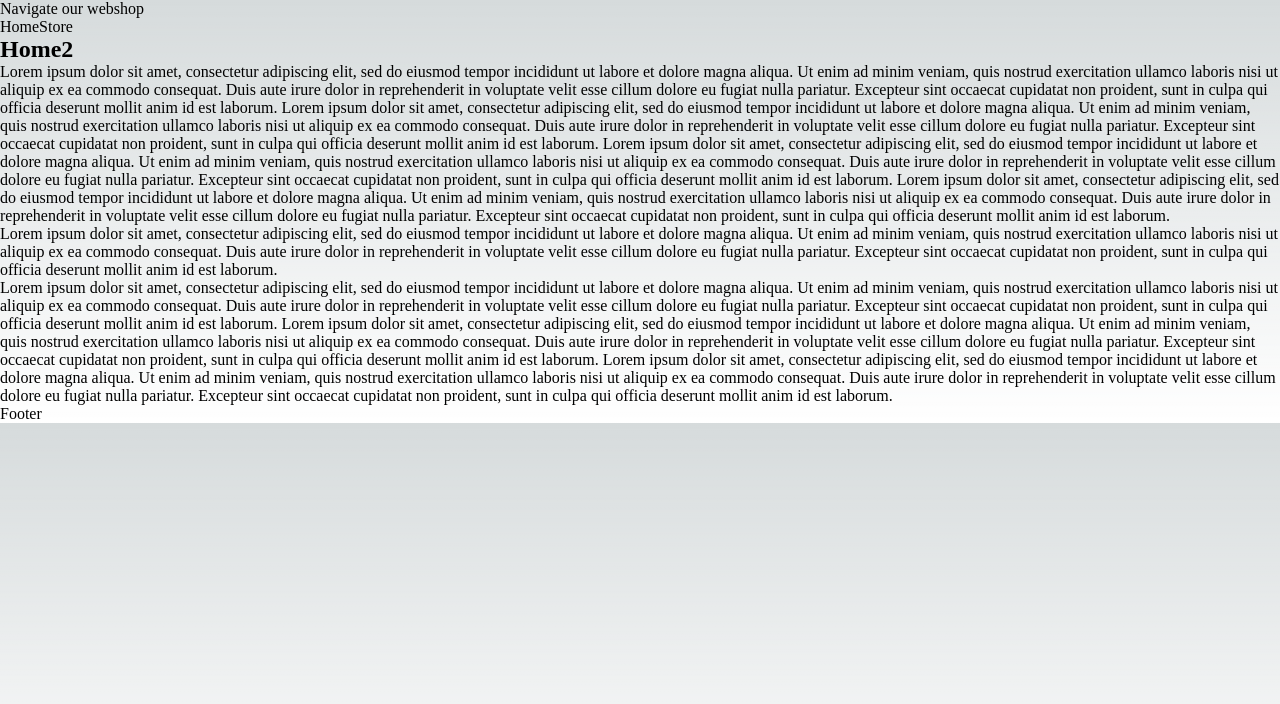
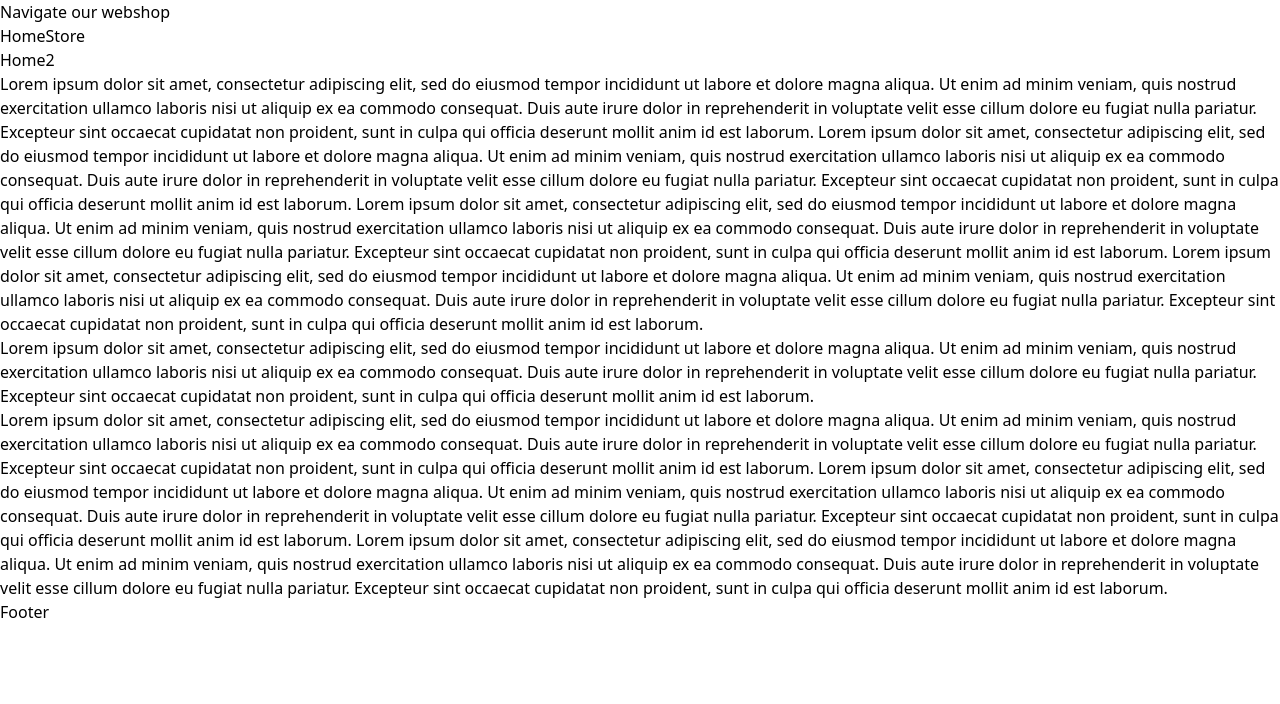
Before and after one commit to ankur1812/plnts-webshop, a Next.js app: page / in a window 1280 px wide. Shown: the top 704 px of the page. Built offline with nearby package versions, Linux system fonts and the light colour scheme.

Commit message:
add tailwind css

```diff
--- a/package.json
+++ b/package.json
@@ -13,5 +13,10 @@
     "next": "13.1.1",
     "react": "18.2.0",
     "react-dom": "18.2.0"
+  },
+  "devDependencies": {
+    "autoprefixer": "^10.4.13",
+    "postcss": "^8.4.20",
+    "tailwindcss": "^3.2.4"
   }
 }
--- a/pages/webshop/[id].js
+++ b/pages/webshop/[id].js
@@ -1,25 +1,70 @@
 import {useRouter} from 'next/router'
+import React, { useState } from 'react';
+
 
 export default function Car ( {product} ) {
     const router = useRouter();
     const { id } = router.query;
-    debugger;
+
+    const [count, setCount] = useState(0);
+
+    // debugger;
+
+    // let basket = localStorage.getItem('basket') || [];
+    // let basket = localStorage.getItem('basket') || [];
+    // addedToCart = isAdded(basket, product.id)
+
+    const isAdded = (cart = [], id) =>{
+        return cart.some( p => p.id == id);
+    }
+
+    const add = ()=>{
+        // alert('hello')
+        setCount(count+1);
+        debugger;
+        return 0;
+        let basket = localStorage.getItem('basket');
+        basket = !!basket? JSON.parse(basket) : [];
+        if (!isAdded(basket, product.id)){
+            basket.push(product)
+            localStorage.getItem('basket', JSON.stringify(basket))
+            console.log('Added to basket')
+        }
+        else console.log('Already Added')
+    }
 
     return <div>
-        <h2> {product.title} </h2>
-        <div className="product details">
+        <div className='text-4xl'> {product.title} {count}</div>
+        <div className="product-details m-10 flex">
             {/* {JSON.stringify(product)} */}
-            <div className="product-card">
-                <img height="80" className="product-img-full" src={product.image}/>
-                <div className="product-title">{product.title}</div>
-                <div className="product-price">{product.price}</div>
-                <div className="product-price">{product.description}</div>
+            <img className="product-img-full float-left" src={product.image}/>
+            <div className="product-info w-1/2 m-l-10">
+                <div className="product-category uppercase">{product.category}</div>
+                <span className="product-title text-2xl">{product.title}</span>
+                <div className="product-price text-2xl"> € {product.price}</div>
+                <div className="product-descr m-t-2">{product.description}</div>
             </div>
-
+            {/* <button onClick={()=>{alert('add')}}> Add to Basket</button> */}
+            <button onClick={ () => {add(); }}> Add to Basket</button>
         </div>
     </div>
 
 }
+
+const sample_product  =   {
+    "id": 1,
+    "title": "Fjallraven - Foldsack No. 1 Backpack, Fits 15 Laptops",
+    "price": 109.95,
+    "description": "Your perfect pack for everyday use and walks in the forest. Stash your laptop (up to 15 inches) in the padded sleeve, your everyday",
+    "category": "men's clothing",
+    "image": "https://fakestoreapi.com/img/81fPKd-2AYL._AC_SL1500_.jpg",
+    "rating": {
+      "rate": 3.9,
+      "count": 120
+    }
+  }
+
+
 
 export async function getServerSideProps22(context) {
     return {
--- a/pages/webshop/index.js
+++ b/pages/webshop/index.js
@@ -1,15 +1,21 @@
 import Link from 'next/link'
 export default function CarsList( {photos} ) {
-    debugger;
+    // debugger;
     return <div>
-        <h1>PLNTS Webshop</h1>
-        <div id="list">
+        <h1 className='text-4xl text-green-400'>PLNTS Webshop</h1>
+        <div id="list" className='flex flex-wrap'>
             {photos.map( p =>
-                <div key={p.id} className="product-card">
-                    <Link href={`/webshop/${p.id}`}><img height="48" className="product-img" src={p.image}/></Link>
-                    <div className="product-title">{p.title}</div>
-                    <div className="product-price">{p.price}</div>
-                    <div className="product-price">{p.description}</div>
+                <div key={p.id} className="product-card h-1/2 p-4 border border-black m-4 w-1/4" styles={{
+                    width: '100px'
+                }}>
+                    <Link href={`/webshop/${p.id}`}>
+                        <img className="product-img w-32" src={p.image}/>
+                        </Link>
+                    <div className='flex flex-col m-w-58'>
+                        <div className="product-title">{p.title}</div>
+                        <div className="product-price">{p.price}</div>
+                        {/* <div className="product-price">{p.description}</div> */}
+                    </div>
                 </div>
             )}
         </div>
--- /dev/null
+++ b/postcss.config.js
@@ -0,0 +1,6 @@
+module.exports = {
+  plugins: {
+    tailwindcss: {},
+    autoprefixer: {},
+  },
+}
--- a/styles/globals.css
+++ b/styles/globals.css
@@ -1,107 +1,24 @@
-:root {
-  --max-width: 1100px;
-  --border-radius: 12px;
-  --font-mono: ui-monospace, Menlo, Monaco, 'Cascadia Mono', 'Segoe UI Mono',
-    'Roboto Mono', 'Oxygen Mono', 'Ubuntu Monospace', 'Source Code Pro',
-    'Fira Mono', 'Droid Sans Mono', 'Courier New', monospace;
+@tailwind base;
+@tailwind components;
+@tailwind utilities;
 
-  --foreground-rgb: 0, 0, 0;
-  --background-start-rgb: 214, 219, 220;
-  --background-end-rgb: 255, 255, 255;
-
-  --primary-glow: conic-gradient(
-    from 180deg at 50% 50%,
-    #16abff33 0deg,
-    #0885ff33 55deg,
-    #54d6ff33 120deg,
-    #0071ff33 160deg,
-    transparent 360deg
-  );
-  --secondary-glow: radial-gradient(
-    rgba(255, 255, 255, 1),
-    rgba(255, 255, 255, 0)
-  );
-
-  --tile-start-rgb: 239, 245, 249;
-  --tile-end-rgb: 228, 232, 233;
-  --tile-border: conic-gradient(
-    #00000080,
-    #00000040,
-    #00000030,
-    #00000020,
-    #00000010,
-    #00000010,
-    #00000080
-  );
-
-  --callout-rgb: 238, 240, 241;
-  --callout-border-rgb: 172, 175, 176;
-  --card-rgb: 180, 185, 188;
-  --card-border-rgb: 131, 134, 135;
+.product-card {
+    /* margin: 2px; */
+    padding: 2px;
+    border: 1px solid red;
+    border-radius: ;
 }
 
-@media (prefers-color-scheme: dark) {
-  :root {
-    --foreground-rgb: 255, 255, 255;
-    --background-start-rgb: 0, 0, 0;
-    --background-end-rgb: 0, 0, 0;
+.product-details {
 
-    --primary-glow: radial-gradient(rgba(1, 65, 255, 0.4), rgba(1, 65, 255, 0));
-    --secondary-glow: linear-gradient(
-      to bottom right,
-      rgba(1, 65, 255, 0),
-      rgba(1, 65, 255, 0),
-      rgba(1, 65, 255, 0.3)
-    );
-
-    --tile-start-rgb: 2, 13, 46;
-    --tile-end-rgb: 2, 5, 19;
-    --tile-border: conic-gradient(
-      #ffffff80,
-      #ffffff40,
-      #ffffff30,
-      #ffffff20,
-      #ffffff10,
-      #ffffff10,
-      #ffffff80
-    );
-
-    --callout-rgb: 20, 20, 20;
-    --callout-border-rgb: 108, 108, 108;
-    --card-rgb: 100, 100, 100;
-    --card-border-rgb: 200, 200, 200;
-  }
+}
+.product-img-full {
+    width: 30%
 }
 
-* {
-  box-sizing: border-box;
-  padding: 0;
-  margin: 0;
+.product-info {
+    margin-left: 20px;
 }
-
-html,
-body {
-  max-width: 100vw;
-  overflow-x: hidden;
+.product-descr {
+    margin-top: 20px;
 }
-
-body {
-  color: rgb(var(--foreground-rgb));
-  background: linear-gradient(
-      to bottom,
-      transparent,
-      rgb(var(--background-end-rgb))
-    )
-    rgb(var(--background-start-rgb));
-}
-
-a {
-  color: inherit;
-  text-decoration: none;
-}
-
-@media (prefers-color-scheme: dark) {
-  html {
-    color-scheme: dark;
-  }
-}
--- /dev/null
+++ b/tailwind.config.js
@@ -0,0 +1,12 @@
+/** @type {import('tailwindcss').Config} */
+module.exports = {
+  content: [
+    "./pages/**/*.{js,ts,jsx,tsx}",
+    "./comps/*.{js,ts,jsx,tsx}",
+  ],
+
+  theme: {
+    extend: {},
+  },
+  plugins: [],
+}
```
Also changed, not shown: 1 other file (tests, documents, lock files or other folders).
